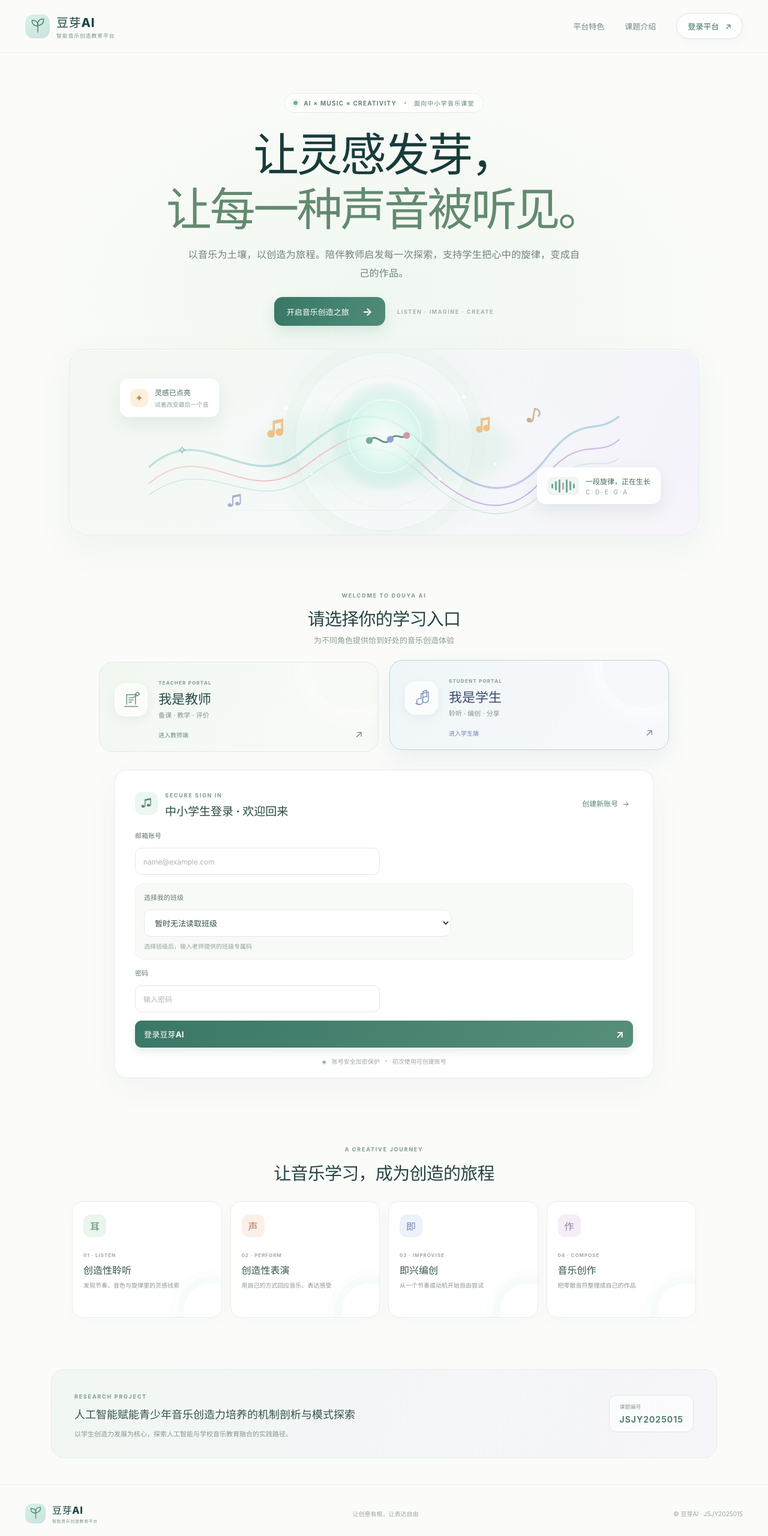
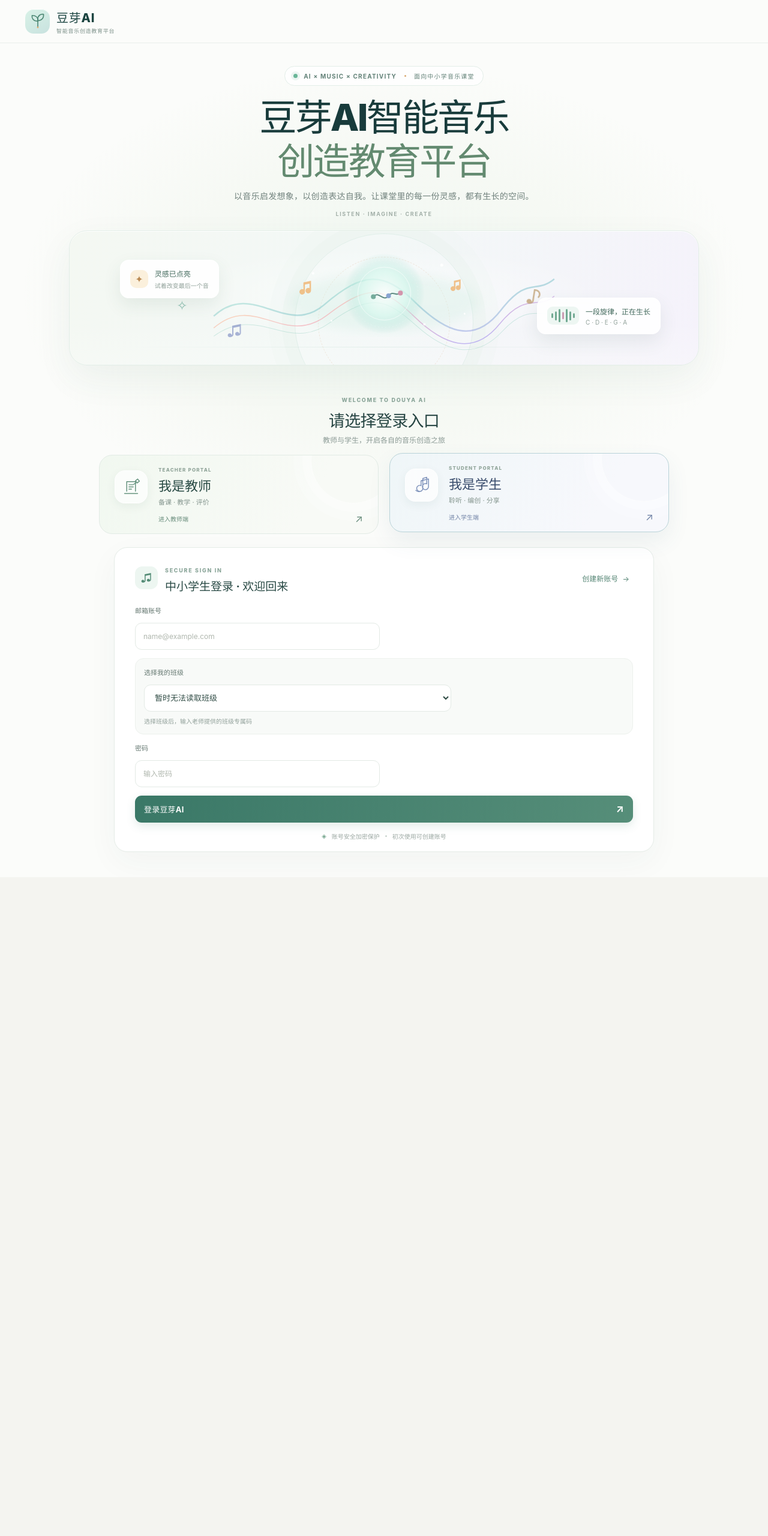
Before and after one commit to Dawn-sherry/music-creative-classroom, a website: page public/index.html in a window 1280 px wide. Shown: the whole page at 60% size. After the commit the page ends 1462 px from the top, so only its background shows below. Drawn offline with nearby package versions, Linux system fonts and the light colour scheme; no server answers.

Commit message:
Fix and simplify Douya AI homepage layout

```diff
--- a/public/index.html
+++ b/public/index.html
@@ -6,6 +6,7 @@
     <meta name="theme-color" content="#f7f8f5" />
     <meta name="description" content="豆芽AI智能音乐创造教育平台，面向中小学音乐课堂，连接聆听、表演、即兴与创作。" />
     <title>豆芽AI智能音乐创造教育平台</title>
+    <link rel="icon" href="/favicon.svg" type="image/svg+xml" />
     <link rel="stylesheet" href="/styles.css" />
     <script src="/socket.io/socket.io.js" defer></script>
     <script src="/app.js" defer></script>
@@ -17,15 +18,14 @@
           <span class="brand-mark"><svg viewBox="0 0 44 44" aria-hidden="true"><path d="M22 36V17"/><path d="M22 21C10 21 7 13 8 7c9 0 15 4 14 14Z"/><path d="M22 16C22 7 29 3 36 4c1 9-4 15-14 16Z"/><circle cx="22" cy="36" r="2"/></svg></span>
           <span class="brand-words"><b>豆芽AI</b><small>智能音乐创造教育平台</small></span>
         </a>
-        <nav class="landing-links"><a href="#creative-path">平台特色</a><a href="#research-info">课题介绍</a><a class="nav-login" href="#portal-entry">登录平台 <span>↗</span></a></nav>
       </header>
 
       <section class="landing-hero">
         <div class="hero-copy">
           <div class="hero-label"><span class="label-dot"></span> AI × MUSIC × CREATIVITY <i></i> 面向中小学音乐课堂</div>
-          <h1>让灵感发芽，<br /><em>让每一种声音被听见。</em></h1>
-          <p class="hero-description">以音乐为土壤，以创造为旅程。陪伴教师启发每一次探索，支持学生把心中的旋律，变成自己的作品。</p>
-          <div class="hero-actions"><a href="#portal-entry" class="hero-cta">开启音乐创造之旅 <span>→</span></a><span class="hero-caption">LISTEN · IMAGINE · CREATE</span></div>
+          <h1>豆芽AI智能音乐<br /><em>创造教育平台</em></h1>
+          <p class="hero-description">以音乐启发想象，以创造表达自我。让课堂里的每一份灵感，都有生长的空间。</p>
+          <div class="hero-actions"><span class="hero-caption">LISTEN · IMAGINE · CREATE</span></div>
         </div>
 
         <div class="hero-art" aria-label="豆芽AI音乐创造主题插画" role="img">
@@ -56,7 +56,7 @@
       </section>
 
       <section id="portal-entry" class="portal-section">
-        <div class="portal-heading"><span class="section-overline">WELCOME TO DOUYA AI</span><h2>请选择你的学习入口</h2><p>为不同角色提供恰到好处的音乐创造体验</p></div>
+        <div class="portal-heading"><span class="section-overline">WELCOME TO DOUYA AI</span><h2>请选择登录入口</h2><p>教师与学生，开启各自的音乐创造之旅</p></div>
         <div class="portal-cards" role="tablist" aria-label="选择登录身份">
           <button type="button" class="portal-card teacher-card" data-role="teacher" role="tab" aria-selected="false">
             <span class="portal-card-icon teacher-icon"><svg viewBox="0 0 48 48" aria-hidden="true"><path d="M9 39h30M14 34V12h20v22M19 19h10M19 24h10M19 29h6"/><path d="M34 10l5-4 4 5-5 4zM35 15l-5 3"/></svg></span>
@@ -81,18 +81,6 @@
         <div class="auth-assurance"><span>◈</span> 账号安全加密保护 <i></i> 初次使用可创建账号</div>
       </section>
 
-      <section id="creative-path" class="creative-path">
-        <div class="path-heading"><span class="section-overline">A CREATIVE JOURNEY</span><h2>让音乐学习，成为创造的旅程</h2></div>
-        <div class="journey-grid">
-          <article class="journey-card journey-listen"><span class="journey-icon">耳</span><small>01 · LISTEN</small><h3>创造性聆听</h3><p>发现节奏、音色与旋律里的灵感线索</p></article>
-          <article class="journey-card journey-perform"><span class="journey-icon">声</span><small>02 · PERFORM</small><h3>创造性表演</h3><p>用自己的方式回应音乐、表达感受</p></article>
-          <article class="journey-card journey-improv"><span class="journey-icon">即</span><small>03 · IMPROVISE</small><h3>即兴编创</h3><p>从一个节奏或动机开始自由尝试</p></article>
-          <article class="journey-card journey-compose"><span class="journey-icon">作</span><small>04 · COMPOSE</small><h3>音乐创作</h3><p>把零散音符整理成自己的作品</p></article>
-        </div>
-      </section>
-
-      <section id="research-info" class="research-banner"><div><span class="section-overline">RESEARCH PROJECT</span><h2>人工智能赋能青少年音乐创造力培养的机制剖析与模式探索</h2><p>以学生创造力发展为核心，探索人工智能与学校音乐教育融合的实践路径。</p></div><span class="project-number">课题编号<b>JSJY2025015</b></span></section>
-      <footer class="landing-footer"><a class="landing-brand footer-brand" href="/"><span class="brand-mark"><svg viewBox="0 0 44 44" aria-hidden="true"><path d="M22 36V17"/><path d="M22 21C10 21 7 13 8 7c9 0 15 4 14 14Z"/><path d="M22 16C22 7 29 3 36 4c1 9-4 15-14 16Z"/><circle cx="22" cy="36" r="2"/></svg></span><span class="brand-words"><b>豆芽AI</b><small>智能音乐创造教育平台</small></span></a><span>让创意有根，让表达自由</span><span>© 豆芽AI · JSJY2025015</span></footer>
     </main>
 
     <main id="portal-screen" class="portal-screen hidden"></main>
```
Also changed, not shown: public/favicon.svg (added), public/styles.css.
